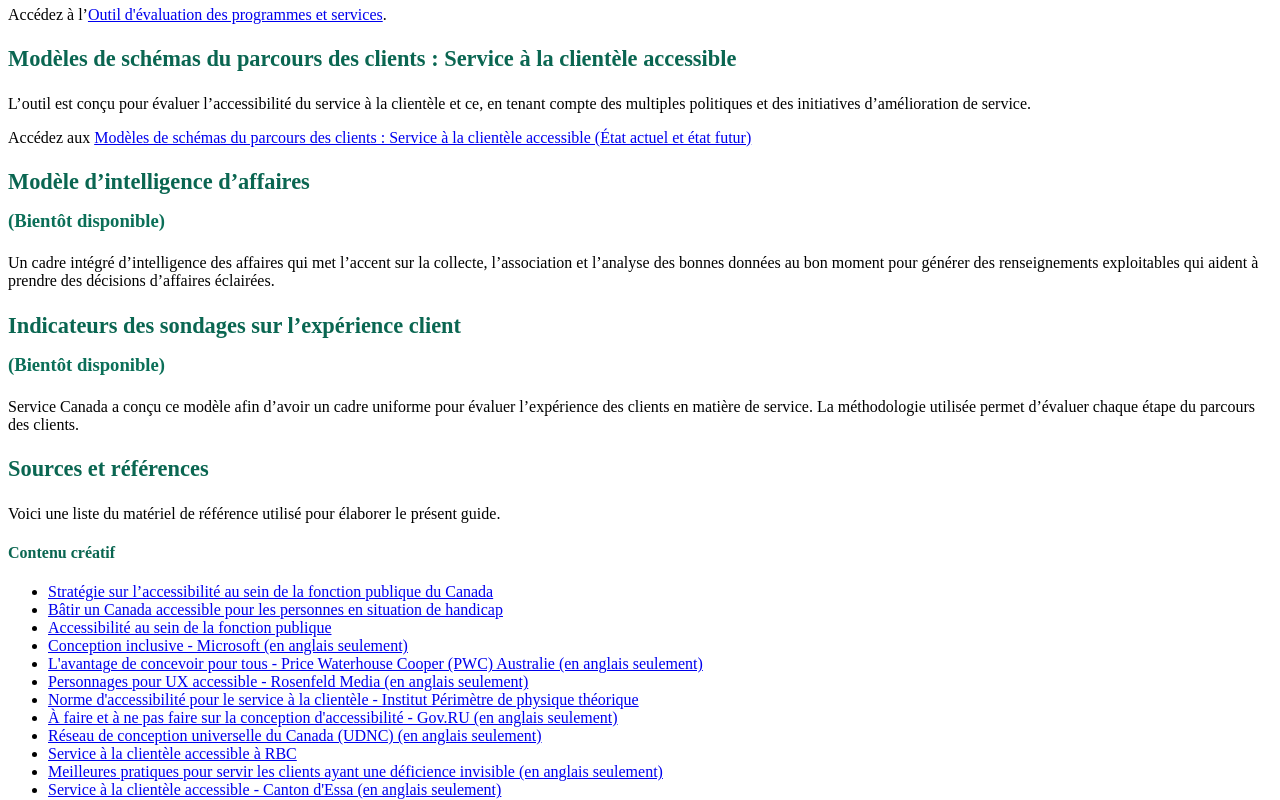
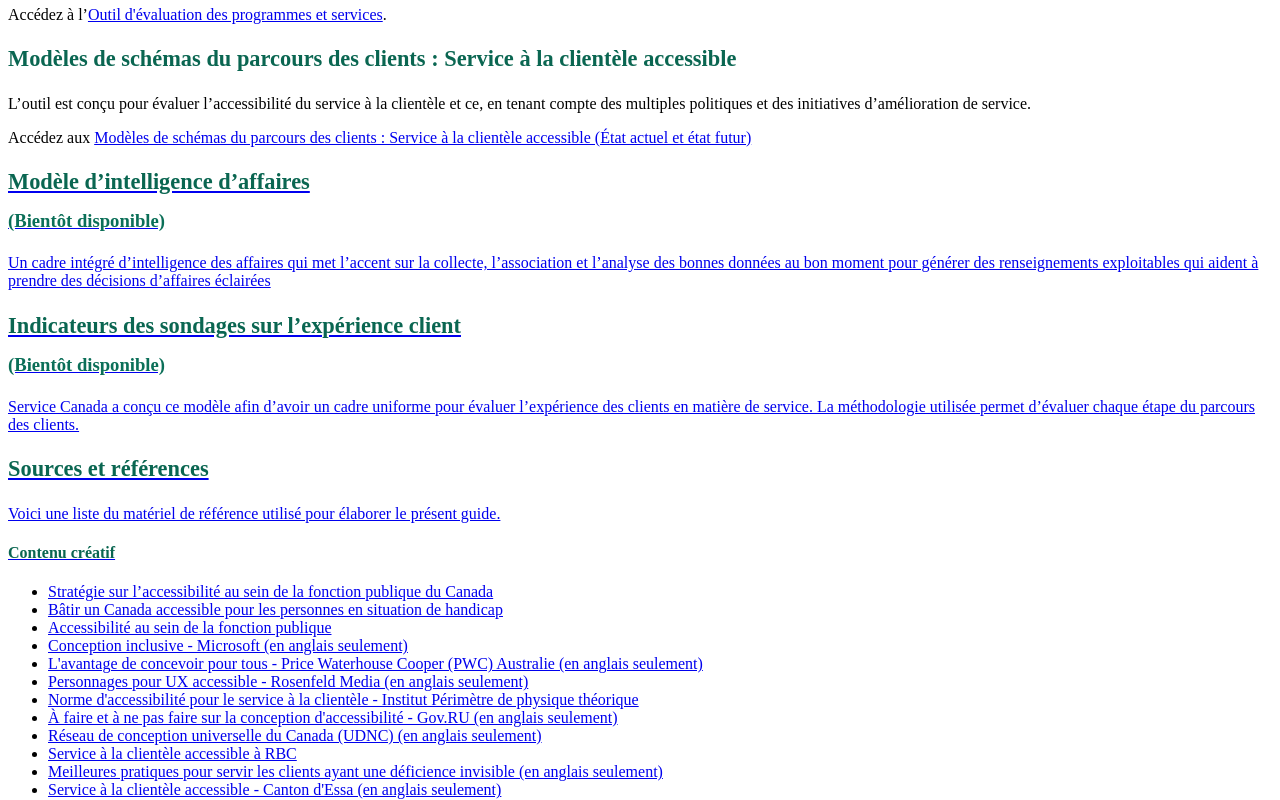
Before and after one commit to ceacs-cesca/ceacs-cesca.github.io, a plain HTML site: page playbook/tools/index-fr.html in a window 1280 px wide. Shown: the part 537-1337 px from the top of the page. Drawn offline with Linux system fonts and the light colour scheme; a script that the page names is missing.

Commit message:
Update index-fr.html

```diff
--- a/playbook/tools/index-fr.html
+++ b/playbook/tools/index-fr.html
@@ -95,11 +95,11 @@
 				<section>
 					<h3>Mod&egrave;les de sch&eacute;mas du parcours des clients&nbsp;: Service &agrave; la client&egrave;le accessible</h3>
 					<p>L’outil est con&ccedil;u pour &eacute;valuer l’accessibilit&eacute; du service &agrave; la client&egrave;le et ce, en tenant compte des multiples politiques et des initiatives d’am&eacute;lioration de service.</p>
-					<p>Acc&eacute;dez aux <a href="../docs/Journey_Map-Current-Future_State-FR.docx">Mod&egrave;les de sch&eacute;mas du parcours des clients&nbsp;: Service &agrave; la client&egrave;le accessible (&Eacute;tat actuel et &eacute;tat futur)</a></p>
+					<p>Acc&eacute;dez aux <a href="../docs/Journey_Map-Current-Future_State-FR.docx">Mod&egrave;les de sch&eacute;mas du parcours des clients&nbsp;: Service &agrave; la client&egrave;le accessible (&Eacute;tat actuel et &eacute;tat futur)</p>
 				</section>
 				<section>
 					<h3>Mod&egrave;le d&rsquo;intelligence d&rsquo;affaires <small>(Bient&ocirc;t disponible)</small></h3>
-					<p>Un cadre int&eacute;gr&eacute; d’intelligence des affaires qui met l’accent sur la collecte, l’association et l’analyse des bonnes donn&eacute;es au bon moment pour g&eacute;n&eacute;rer des renseignements exploitables qui aident &agrave; prendre des d&eacute;cisions d’affaires &eacute;clair&eacute;es.</p>
+					<p>Un cadre int&eacute;gr&eacute; d’intelligence des affaires qui met l’accent sur la collecte, l’association et l’analyse des bonnes donn&eacute;es au bon moment pour g&eacute;n&eacute;rer des renseignements exploitables qui aident &agrave; prendre des d&eacute;cisions d’affaires &eacute;clair&eacute;es</p>
 				</section>
 				<section>
 					<h3>Indicateurs des sondages sur l&rsquo;exp&eacute;rience client <small>(Bient&ocirc;t disponible)</small></h3>
```
